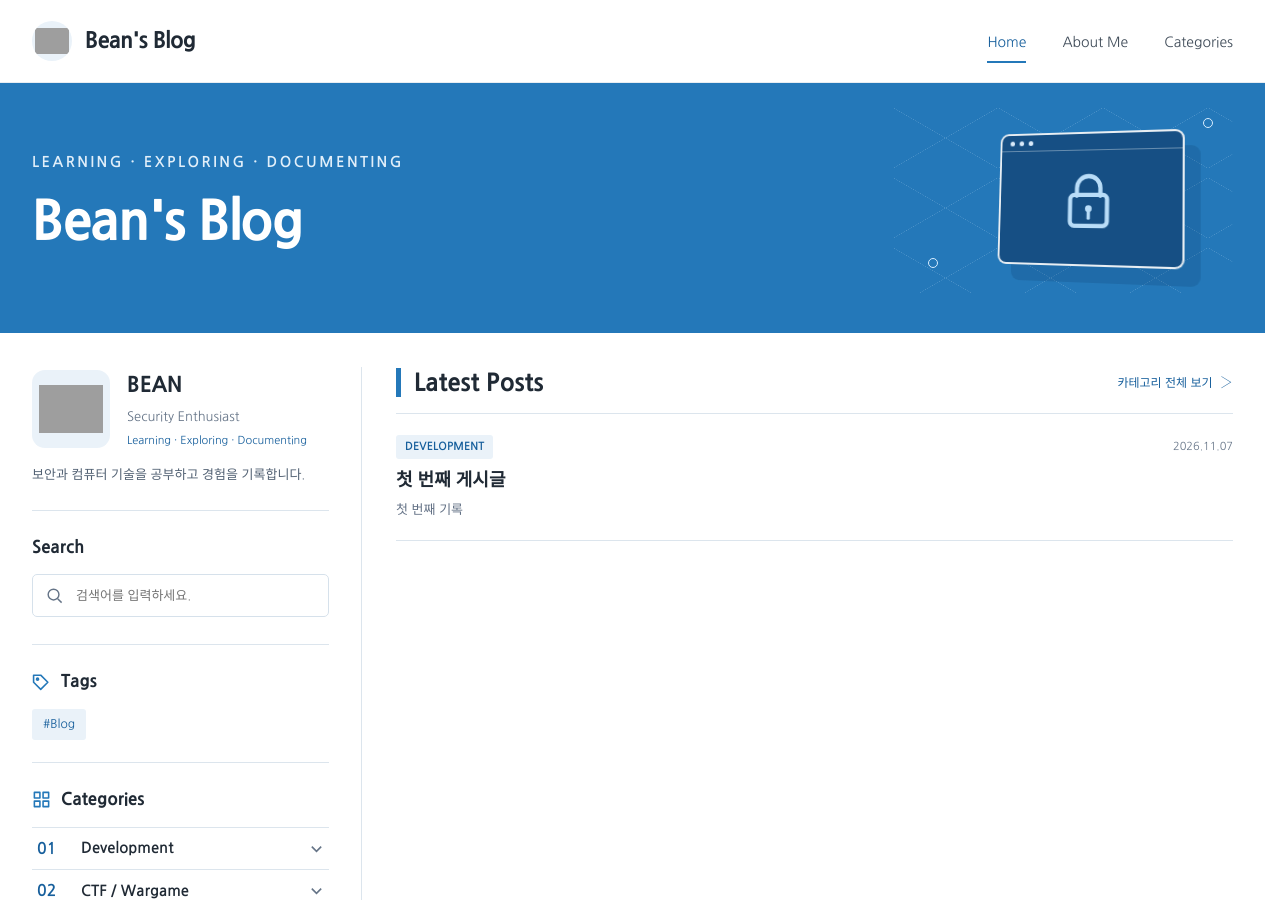
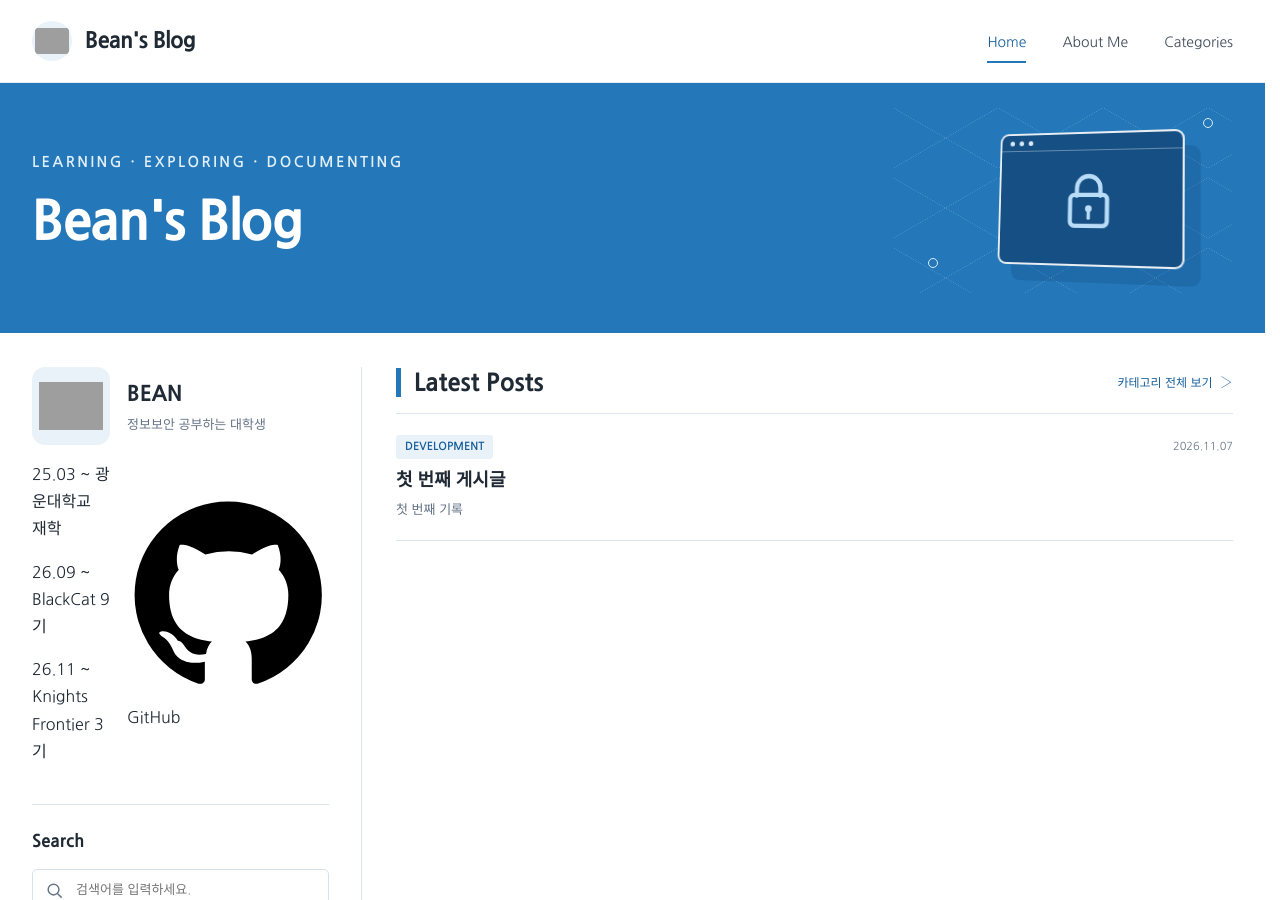
Before and after one commit to BEAN-CMD418/bean-cmd418.github.io, a Jekyll site: the page built from index.md, in a window 1280 px wide and 900 px high. Built offline with Jekyll 4.4.1, drawn with Linux system fonts in a browser that asks for light colours; some web fonts are replaced; grey boxes are pictures that could not be loaded.

Commit message:
Update profile bio, career details, and GitHub link

```diff
--- a/_includes/blog-sidebar.html
+++ b/_includes/blog-sidebar.html
@@ -6,10 +6,17 @@
     </div>
     <div class="profile-copy">
       <h2>BEAN</h2>
-      <p class="profile-role">Security Enthusiast</p>
-      <p class="profile-motto">Learning · Exploring · Documenting</p>
+      <p class="profile-role">정보보안 공부하는 대학생</p>
     </div>
-    <p class="profile-description">보안과 컴퓨터 기술을 공부하고 경험을 기록합니다.</p>
+    <div class="profile-career" aria-label="활동 및 학력">
+      <p>25.03 ~ 광운대학교 재학</p>
+      <p>26.09 ~ BlackCat 9기</p>
+      <p>26.11 ~ Knights Frontier 3기</p>
+    </div>
+    <a class="profile-github" href="https://github.com/BEAN-CMD418" target="_blank" rel="noopener noreferrer" aria-label="GitHub 프로필 열기">
+      <svg viewBox="0 0 24 24" aria-hidden="true"><path d="M12 .9a11.1 11.1 0 0 0-3.51 21.63c.55.1.76-.24.76-.53v-2.08c-3.1.67-3.75-1.32-3.75-1.32-.5-1.28-1.24-1.62-1.24-1.62-1.01-.69.08-.68.08-.68 1.12.08 1.71 1.15 1.71 1.15 1 .1.77 2.06 3.34 1.57.1-.72.39-1.21.7-1.49-2.48-.28-5.09-1.24-5.09-5.52 0-1.22.44-2.22 1.15-3-.12-.28-.5-1.42.11-2.96 0 0 .94-.3 3.05 1.14a10.6 10.6 0 0 1 5.55 0c2.11-1.44 3.05-1.14 3.05-1.14.61 1.54.23 2.68.11 2.96.72.78 1.15 1.78 1.15 3 0 4.29-2.61 5.24-5.1 5.51.4.35.75 1.03.75 2.08V22c0 .29.2.63.77.52A11.1 11.1 0 0 0 12 .9Z"/></svg>
+      <span>GitHub</span>
+    </a>
   </section>
   {% endunless %}
 
```
